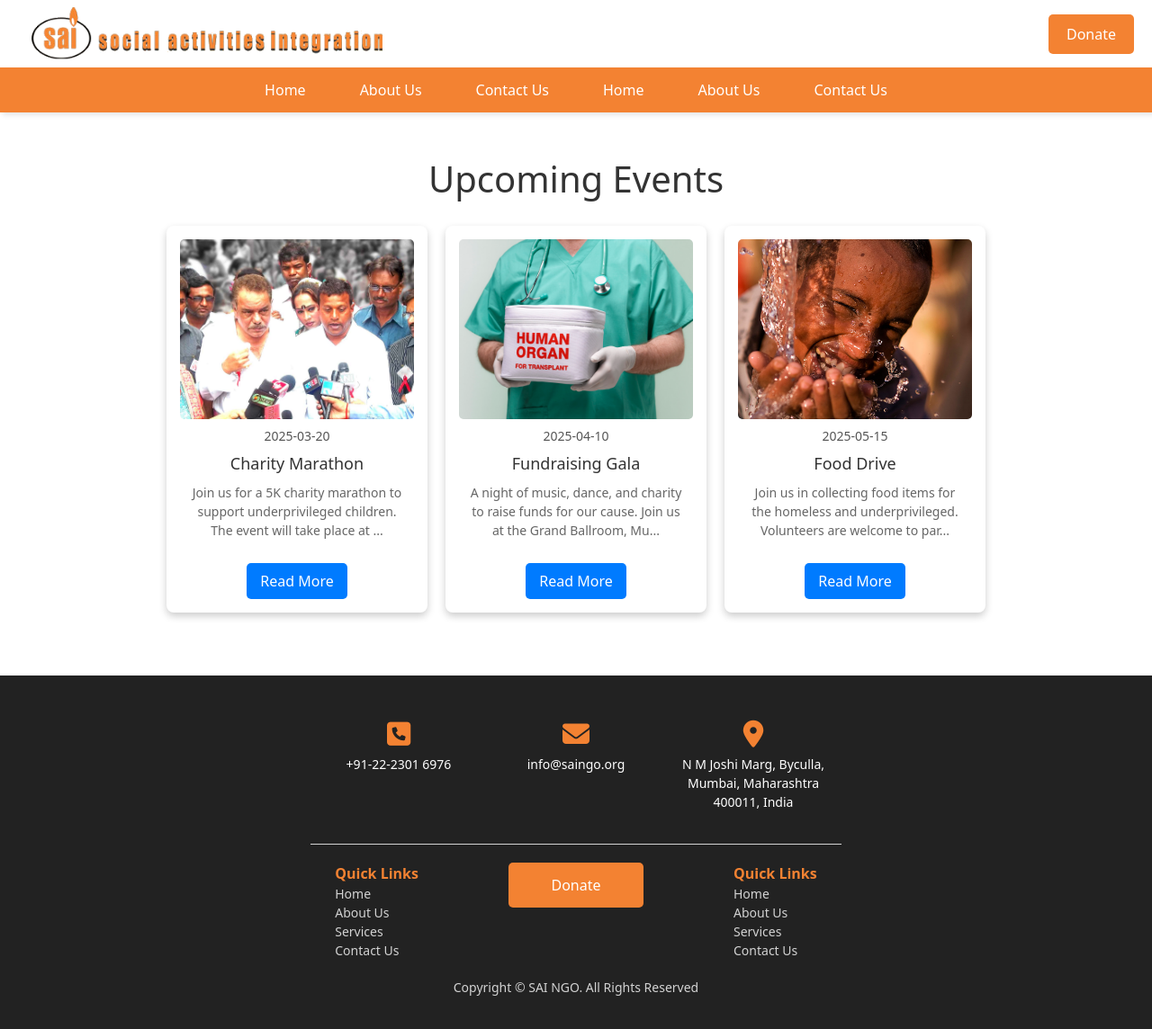
After one commit to balotiyash/sai-ngo-frontend, a PHP site: page /pages/events/ in a window 1280 px wide. The commit adds this page. Shown: the whole page at 90% size. Run offline with PHP 8.4, Linux system fonts and the light colour scheme; some web fonts are replaced.

Commit message:
Added events page

```diff
--- /dev/null
+++ b/pages/events/event-data.js
@@ -0,0 +1,34 @@
+/**
+ * File: pages/about/event-data.js
+ * Author: Atharv Mirgal
+ * Description: This file contains the data for the events
+ * Created on: 16/03/2025
+ * Last Modified: 16/03/2025
+*/
+
+export const events = [
+    {
+        id: 1,
+        title: "Charity Marathon",
+        date: "2025-03-20",
+        description: "Join us for a 5K charity marathon to support underprivileged children. The event will take place at Central Park, New Delhi. Help us raise funds for children's education and healthcare.",
+        image: "../../assets/events/event1.jpg",
+        status: "Upcoming",
+    },
+    {
+        id: 2,
+        title: "Fundraising Gala",
+        date: "2025-04-10",
+        description: "A night of music, dance, and charity to raise funds for our cause. Join us at the Grand Ballroom, Mumbai for an unforgettable experience.",
+        image: "../../assets/events/event2.jpg",
+        status: "Upcoming"
+    },
+    {
+        id: 3,
+        title: "Food Drive",
+        date: "2025-05-15",
+        description: "Join us in collecting food items for the homeless and underprivileged. Volunteers are welcome to participate in food distribution.",
+        image: "../../assets/events/event3.jpg",
+        status: "Upcoming"
+    }
+];
--- /dev/null
+++ b/pages/events/events.css
@@ -0,0 +1,97 @@
+/**
+ * File: pages/about/events.css
+ * Author: Atharv Mirgal
+ * Description: CSS file for Events Section in Event Page.
+ * Created on: 16/03/2025
+ * Last Modified: 16/03/2025
+*/
+
+/* Events Section */
+h1{
+    text-align: center;
+    margin-top: 50px;
+    color: #333;
+}
+
+.events {
+    display: flex;
+    flex-wrap: wrap;
+    justify-content: center; /* Center the items */
+    gap: 20px; /* Space between cards */
+    padding: 20px;
+}
+
+.event-card {
+    width: calc(100% / 4 - 20px); /* Ensures 4 cards per row */
+    max-width: 300px; /* Optional: Limits max width */
+    background: #fff;
+    box-shadow: 0 4px 8px rgba(0, 0, 0, 0.2);
+    border-radius: 8px;
+    overflow: hidden;
+    text-align: center;
+    padding: 15px;
+    transition: transform 0.3s ease-in-out;
+}
+
+.event-card:hover {
+    transform: scale(1.05); /* Hover effect */
+}
+
+.event-card img {
+    width: 100%;
+    height: 200px;
+    object-fit: cover; /* Ensures proper image fit */
+    border-radius: 5px;
+}
+
+.event-card .event-date {
+    font-size: 14px;
+    color: #555;
+    margin-top: 8px;
+}
+
+.event-card h2 {
+    font-size: 18px;
+    margin: 10px 0;
+    color: #333;
+}
+
+.event-card p {
+    font-size: 14px;
+    color: #666;
+    padding: 0 10px;
+}
+
+.event-card .read-more {
+    display: inline-block;
+    margin-top: 10px;
+    padding: 8px 15px;
+    background: #007BFF;
+    color: #fff;
+    text-decoration: none;
+    border-radius: 5px;
+    transition: 0.3s;
+}
+
+.event-card .read-more:hover {
+    background: #0056b3;
+}
+
+/* Responsive Design */
+@media (max-width: 1024px) {
+    .event-card {
+        width: calc(100% / 3 - 20px); /* 3 cards per row on tablets */
+    }
+}
+
+@media (max-width: 768px) {
+    .event-card {
+        width: calc(100% / 2 - 20px); /* 2 cards per row on small screens */
+    }
+}
+
+@media (max-width: 480px) {
+    .event-card {
+        width: 100%; /* 1 card per row on mobile */
+    }
+}
--- /dev/null
+++ b/pages/events/events.js
@@ -0,0 +1,33 @@
+/**
+ * File: pages/about/events.js
+ * Author: Atharv Mirgal
+ * Description: This script file is used to dynamically add events to the events page.
+ * Created on: 16/03/2025
+ * Last Modified: 16/03/2025
+*/
+
+import { events } from "./event-data.js";
+
+// Adding events to the page
+const eventsContainer = document.querySelector('.events');
+
+events.forEach(event => {
+    const eventCard = document.createElement('div');
+    eventCard.classList.add('event-card');
+
+    // Trim long descriptions
+    const maxDescLength = 100;
+    const trimmedDescription = event.description.length > maxDescLength
+        ? event.description.substring(0, maxDescLength) + "..."
+        : event.description;
+
+    eventCard.innerHTML = `
+    <img src="${event.image}" alt="${event.title}">
+    <div class="event-date">${event.date}</div>
+    <h2>${event.title}</h2>
+    <p>${trimmedDescription}</p>
+    <a href="event-details.php?id=${event.id}" class="read-more">Read More</a>
+`;
+
+    eventsContainer.appendChild(eventCard);
+});
--- /dev/null
+++ b/pages/events/index.php
@@ -0,0 +1,43 @@
+<!--
+    File: pages/events/index.php
+    Author: Atharv Mirgal
+    Description: This file is the main page for the events section of the website.
+    Created on: 16/03/2025
+    Last Modified: 16/03/2025
+-->
+
+<!DOCTYPE html>
+<html lang="en">
+
+<head>
+    <!-- Tab Details -->
+    <title>SAI NGO | Events</title>
+
+    <!-- Meta Data -->
+    <?php include '../../shared/metaText.html'; ?>
+
+    <!-- Main Stylesheets -->
+    <link rel="stylesheet" href="./events.css">
+</head>
+
+<body>
+    <!-- Navbar -->
+    <?php include '../../shared/navbar/navbar.html'; ?>
+
+    <!-- Events Section -->
+    <section>
+        <h1>Upcoming Events</h1>
+
+        <div class="events">
+        </div>
+    </section>
+
+
+    <!-- Footer -->
+    <?php include '../../shared/footer/footer.html'; ?>
+
+    <!-- Main Script -->
+    <script src="./events.js" type="module"></script>
+</body>
+
+</html>
```
Also changed, not shown: pages/certificates/index.php (+19 -2 lines), pages/events/event-details.css (added, +89 -0 lines), pages/events/event-details.js (added, +44 -0 lines), pages/events/event-details.php (added, +48 -0 lines), assets/events/event1.jpg (added), assets/events/event2.jpg (added), assets/events/event3.jpg (added).
